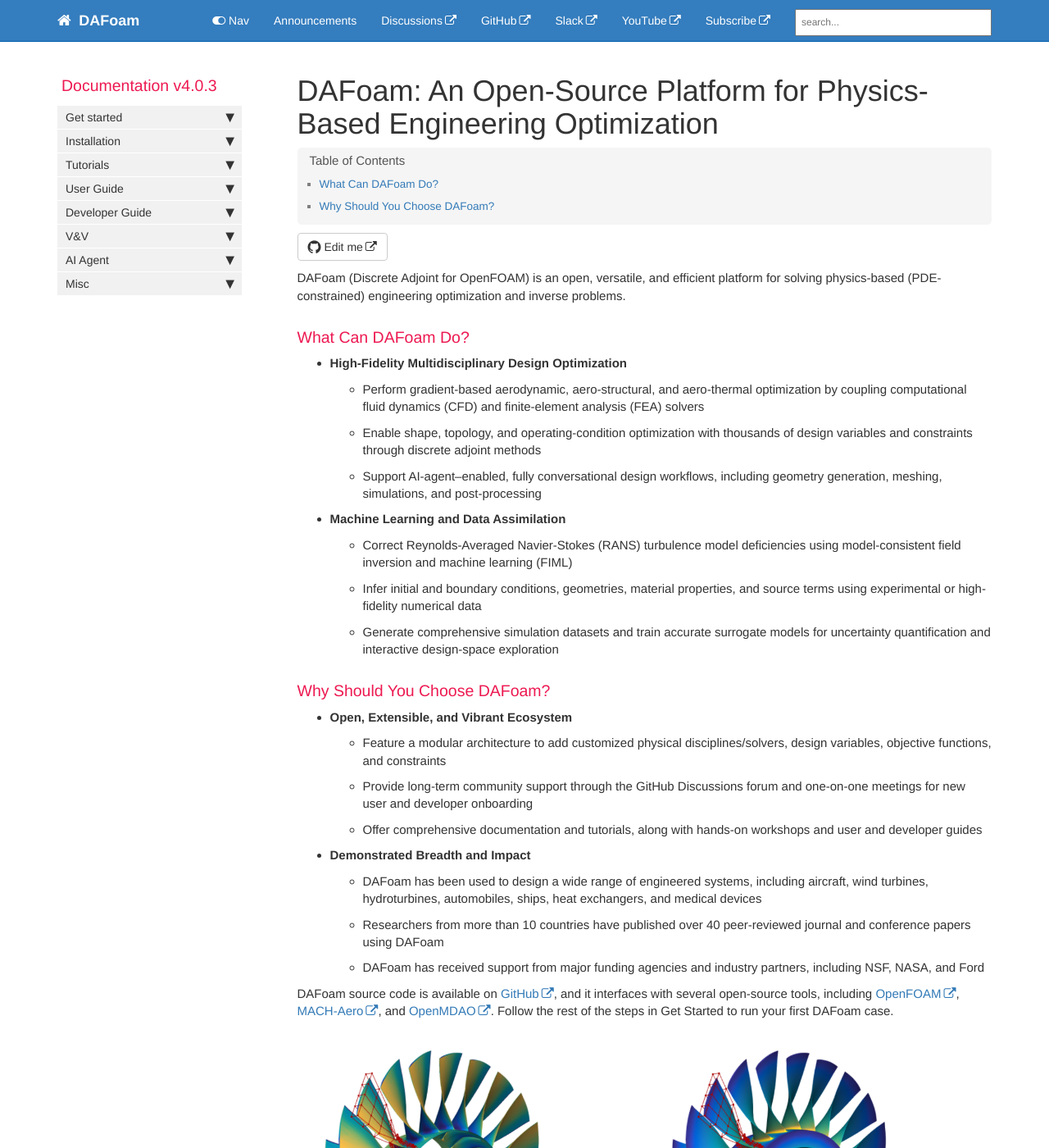
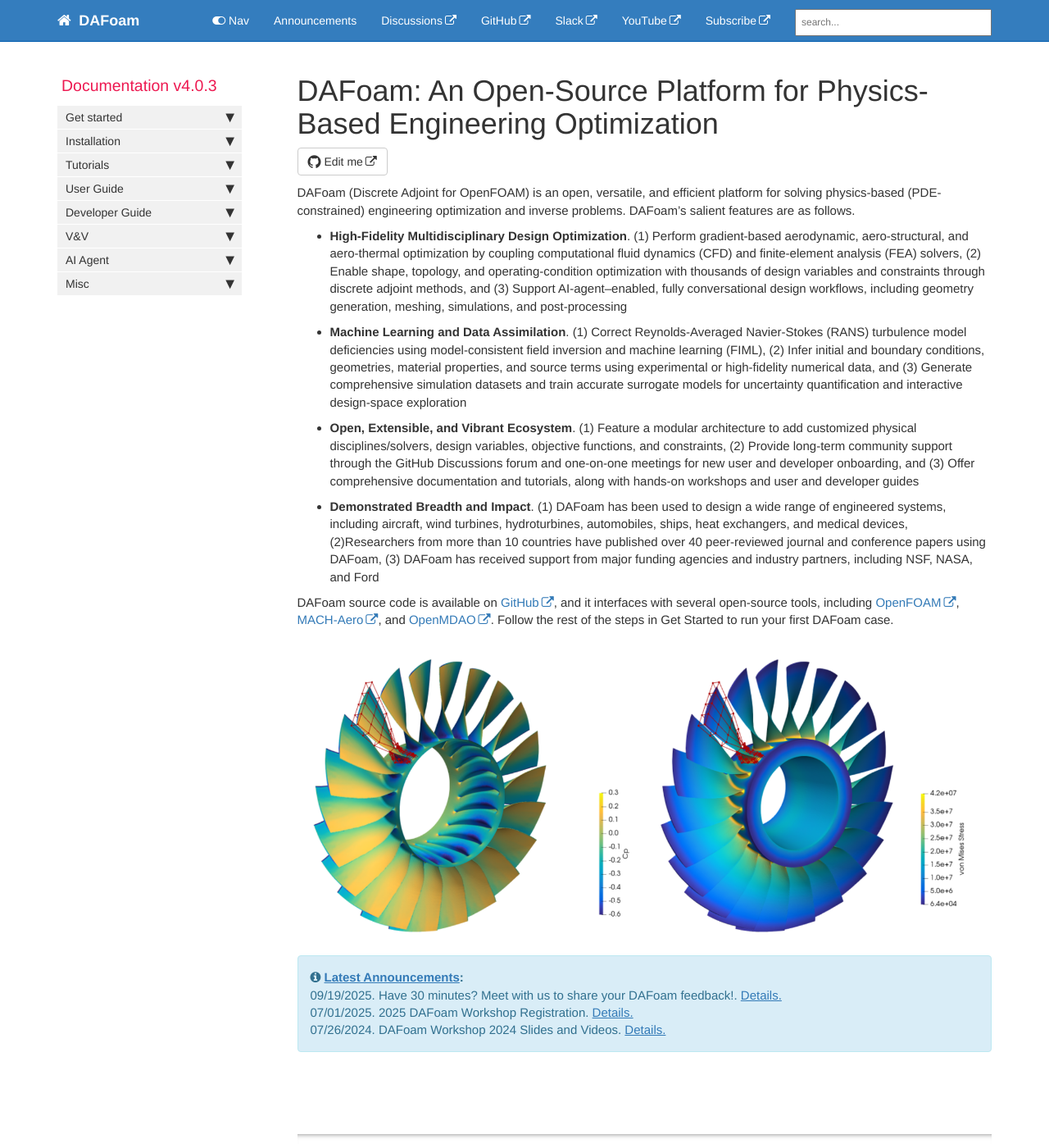
Before and after one commit to DAFoam/DAFoam.github.io, a Jekyll site: the page built from pages/mydoc/mydoc_get_started_home.md, in a window 1280 px wide and 1400 px high. Shown: the whole window at 82% size. Built offline with Jekyll 4.4.1, drawn with Linux system fonts in a browser that asks for light colours; comment, search, counter and statistics services are not loaded.

Commit message:
content update

```diff
--- a/pages/mydoc/mydoc_get_started_home.md
+++ b/pages/mydoc/mydoc_get_started_home.md
@@ -7,31 +7,15 @@ permalink: test-home.html
 folder: mydoc
 ---
 
-DAFoam (Discrete Adjoint for OpenFOAM) is an open, versatile, and efficient platform for solving physics-based (PDE-constrained) engineering optimization and inverse problems.
+DAFoam (Discrete Adjoint for OpenFOAM) is an open, versatile, and efficient platform for solving physics-based (PDE-constrained) engineering optimization and inverse problems. DAFoam's salient features are as follows.
 
-### What Can DAFoam Do?
+- **High-Fidelity Multidisciplinary Design Optimization**. (1) Perform gradient-based aerodynamic, aero-structural, and aero-thermal optimization by coupling computational fluid dynamics (CFD) and finite-element analysis (FEA) solvers, (2) Enable shape, topology, and operating-condition optimization with thousands of design variables and constraints through discrete adjoint methods, and (3) Support AI-agent–enabled, fully conversational design workflows, including geometry generation, meshing, simulations, and post-processing
 
-- **High-Fidelity Multidisciplinary Design Optimization**
-  - Perform gradient-based aerodynamic, aero-structural, and aero-thermal optimization by coupling computational fluid dynamics (CFD) and finite-element analysis (FEA) solvers
-  - Enable shape, topology, and operating-condition optimization with thousands of design variables and constraints through discrete adjoint methods
-  - Support AI-agent–enabled, fully conversational design workflows, including geometry generation, meshing, simulations, and post-processing
+- **Machine Learning and Data Assimilation**. (1) Correct Reynolds-Averaged Navier-Stokes (RANS) turbulence model deficiencies using model-consistent field inversion and machine learning (FIML), (2) Infer initial and boundary conditions, geometries, material properties, and source terms using experimental or high-fidelity numerical data, and (3) Generate comprehensive simulation datasets and train accurate surrogate models for uncertainty quantification and interactive design-space exploration
 
-- **Machine Learning and Data Assimilation**
-  - Correct Reynolds-Averaged Navier-Stokes (RANS) turbulence model deficiencies using model-consistent field inversion and machine learning (FIML)
-  - Infer initial and boundary conditions, geometries, material properties, and source terms using experimental or high-fidelity numerical data
-  - Generate comprehensive simulation datasets and train accurate surrogate models for uncertainty quantification and interactive design-space exploration
+- **Open, Extensible, and Vibrant Ecosystem**. (1) Feature a modular architecture to add customized physical disciplines/solvers, design variables, objective functions, and constraints, (2) Provide long-term community support through the GitHub Discussions forum and one-on-one meetings for new user and developer onboarding, and (3) Offer comprehensive documentation and tutorials, along with hands-on workshops and user and developer guides
 
-### Why Should You Choose DAFoam?
-
-- **Open, Extensible, and Vibrant Ecosystem**
-  - Feature a modular architecture to add customized physical disciplines/solvers, design variables, objective functions, and constraints
-  - Provide long-term community support through the GitHub Discussions forum and one-on-one meetings for new user and developer onboarding
-  - Offer comprehensive documentation and tutorials, along with hands-on workshops and user and developer guides
-
-- **Demonstrated Breadth and Impact**
-  - DAFoam has been used to design a wide range of engineered systems, including aircraft, wind turbines, hydroturbines, automobiles, ships, heat exchangers, and medical devices
-  - Researchers from more than 10 countries have published over 40 peer-reviewed journal and conference papers using DAFoam
-  - DAFoam has received support from major funding agencies and industry partners, including NSF, NASA, and Ford
+- **Demonstrated Breadth and Impact**. (1) DAFoam has been used to design a wide range of engineered systems, including aircraft, wind turbines, hydroturbines, automobiles, ships, heat exchangers, and medical devices, (2)Researchers from more than 10 countries have published over 40 peer-reviewed journal and conference papers using DAFoam, (3) DAFoam has received support from major funding agencies and industry partners, including NSF, NASA, and Ford
 
 DAFoam source code is available on [GitHub](https://github.com/mdolab/dafoam), and it interfaces with several open-source tools, including [OpenFOAM](https://www.openfoam.com), [MACH-Aero](https://mdolab-mach-aero.readthedocs-hosted.com/en/latest/index.html), and [OpenMDAO](https://openmdao.org). Follow the rest of the steps in Get Started to run your first DAFoam case.
 
```
